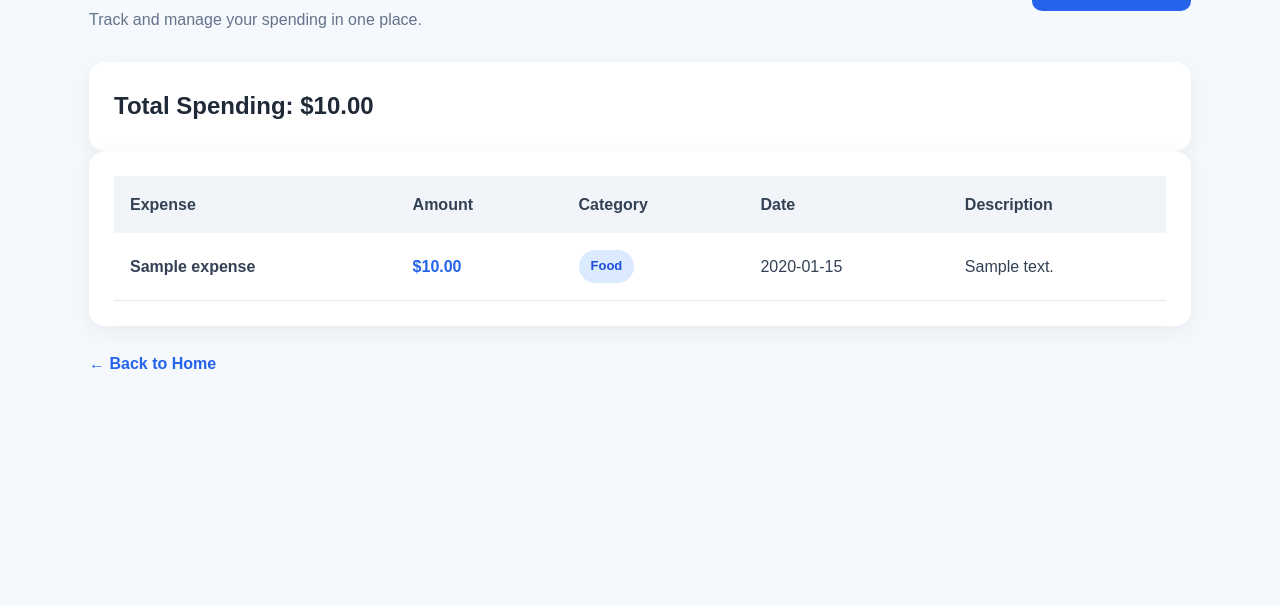
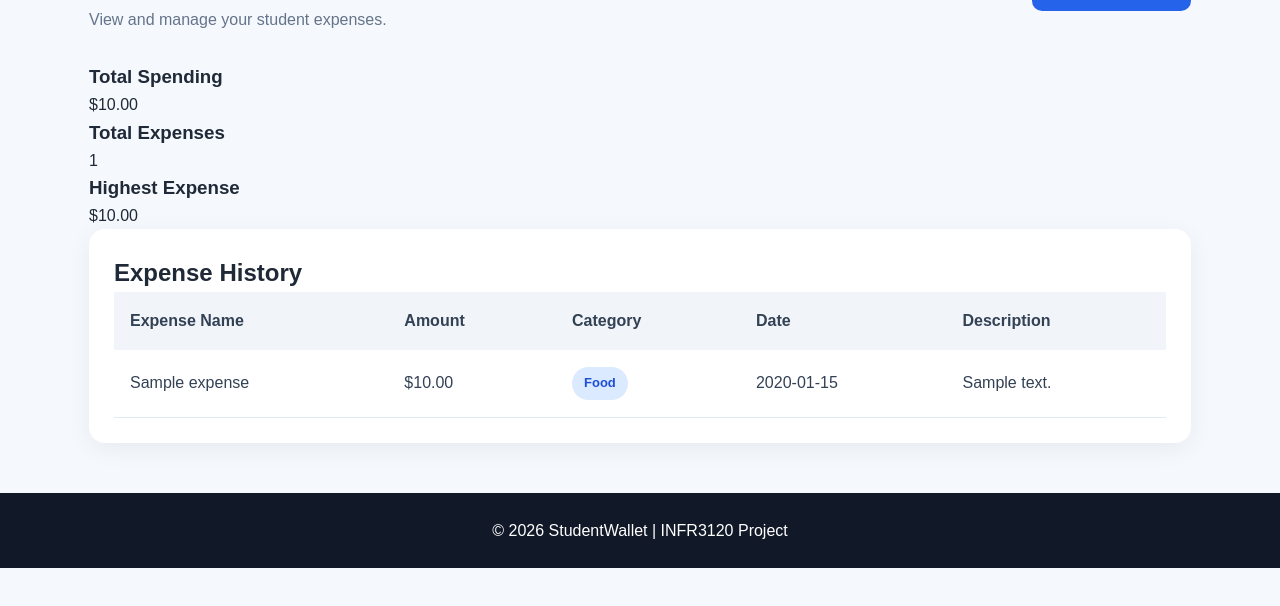
Before and after one commit to adityapatel2007/INFR3120-Fall26-Project, a Node server app: page /expenses in a window 1280 px wide. Shown: the part 194-800 px from the top of the page. Run offline with Node 20, Linux system fonts and the light colour scheme; tables that the repository leaves empty hold one stand-in row (values such as "Sample post"); some libraries are stand-ins or nearby versions.

Commit message:
Add expense dashboard with spending statistics

```diff
--- a/views/expenses.ejs
+++ b/views/expenses.ejs
@@ -3,19 +3,21 @@
 <head>
   <meta charset="UTF-8">
   <meta name="viewport" content="width=device-width, initial-scale=1.0">
-  <title>My Expenses - StudentWallet</title>
+  <title>Dashboard | StudentWallet</title>
   <link rel="stylesheet" href="/stylesheets/style.css">
 </head>
 
 <body>
-  <!-- Navigation Bar -->
+
+  <header>
     <nav class="navbar">
-    <div class="logo">
-      <img src="/images/studentwallet-logo.png"
+      <a href="/" class="logo">
+        <img
+          src="/images/studentwallet-logo.png"
           alt="StudentWallet Logo"
-           class="brand-logo">
-      <span>StudentWallet</span>
-    </div>
+          class="brand-logo"
+        >
+      </a>
 
       <ul class="nav-links">
         <li><a href="/">Home</a></li>
@@ -23,12 +25,14 @@
         <li><a href="/expenses/new">Add Expense</a></li>
       </ul>
     </nav>
+  </header>
 
   <main class="expenses-page">
+
     <div class="expenses-header">
       <div>
-        <h1>My Expenses</h1>
-        <p>Track and manage your spending in one place.</p>
+        <h1>Expense Dashboard</h1>
+        <p>View and manage your student expenses.</p>
       </div>
 
       <a href="/expenses/new" class="expense-add-btn">
@@ -36,30 +40,57 @@
       </a>
     </div>
 
-    <!-- Total Spending -->
-    <div class="expenses-card">
     <%
-        const total = expenses.reduce(function(sum, expense) {
-          return sum + Number(expense.amount);
-        }, 0);
+      const totalSpending = expenses.reduce(
+        (total, expense) => total + Number(expense.amount),
+        0
+      );
+
+      const totalExpenses = expenses.length;
+
+      const highestExpense = expenses.length > 0
+        ? Math.max(...expenses.map(e => Number(e.amount)))
+        : 0;
     %>
-      <h2>Total Spending: $<%= total.toFixed(2) %></h2>
+
+    <section class="dashboard-stats">
+
+      <div class="stat-card">
+        <h3>Total Spending</h3>
+        <p>$<%= totalSpending.toFixed(2) %></p>
       </div>
 
-    <!-- Expenses Table -->
-    <div class="expenses-card">
+      <div class="stat-card">
+        <h3>Total Expenses</h3>
+        <p><%= totalExpenses %></p>
+      </div>
+
+      <div class="stat-card">
+        <h3>Highest Expense</h3>
+        <p>$<%= highestExpense.toFixed(2) %></p>
+      </div>
+
+    </section>
+
+    <section class="expenses-card">
+      <h2>Expense History</h2>
+
       <% if (expenses.length === 0) { %>
+
         <div class="expenses-empty">
-          <h2>No expenses yet</h2>
-          <p>Start tracking by adding your first expense.</p>
+          <h3>No expenses recorded yet.</h3>
+          <p>Start tracking your spending today!</p>
           <a href="/expenses/new">Add Your First Expense</a>
         </div>
+
       <% } else { %>
+
         <div class="expenses-table-wrap">
           <table class="expenses-table">
+
             <thead>
               <tr>
-                <th>Expense</th>
+                <th>Expense Name</th>
                 <th>Amount</th>
                 <th>Category</th>
                 <th>Date</th>
@@ -70,11 +101,9 @@
             <tbody>
               <% expenses.forEach(function(expense) { %>
                 <tr>
+                  <td><%= expense.name %></td>
+
                   <td>
-                    <strong><%= expense.name %></strong>
-                  </td>
-
-                  <td class="expense-amount">
                     $<%= Number(expense.amount).toFixed(2) %>
                   </td>
 
@@ -85,7 +114,10 @@
                   </td>
 
                   <td>
-                    <%= new Date(expense.date).toLocaleDateString('en-CA', { timeZone: 'UTC' }) %>
+                    <%= new Date(expense.date).toLocaleDateString(
+                      'en-CA',
+                      { timeZone: 'UTC' }
+                    ) %>
                   </td>
 
                   <td>
@@ -94,12 +126,18 @@
                 </tr>
               <% }); %>
             </tbody>
+
           </table>
         </div>
+
       <% } %>
-    </div>
+    </section>
 
-    <a href="/" class="expenses-back-link">← Back to Home</a>
   </main>
+
+  <footer>
+    <p>&copy; 2026 StudentWallet | INFR3120 Project</p>
+  </footer>
+
 </body>
 </html>
```
Lines whose indentation alone changed are shown as unchanged.
